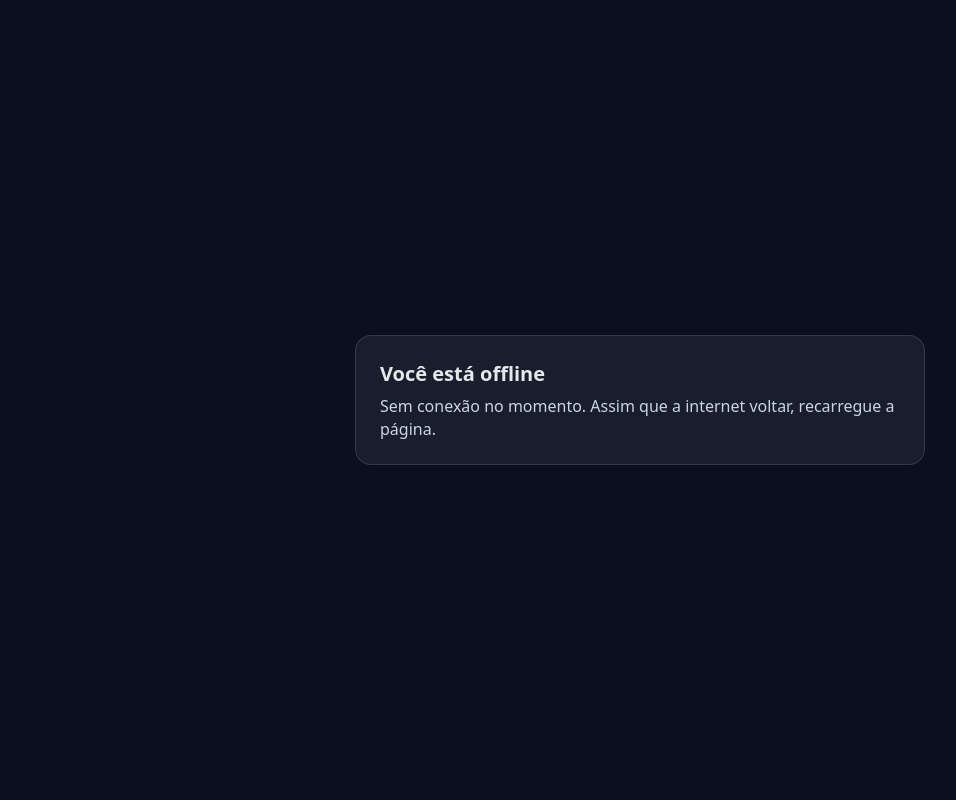
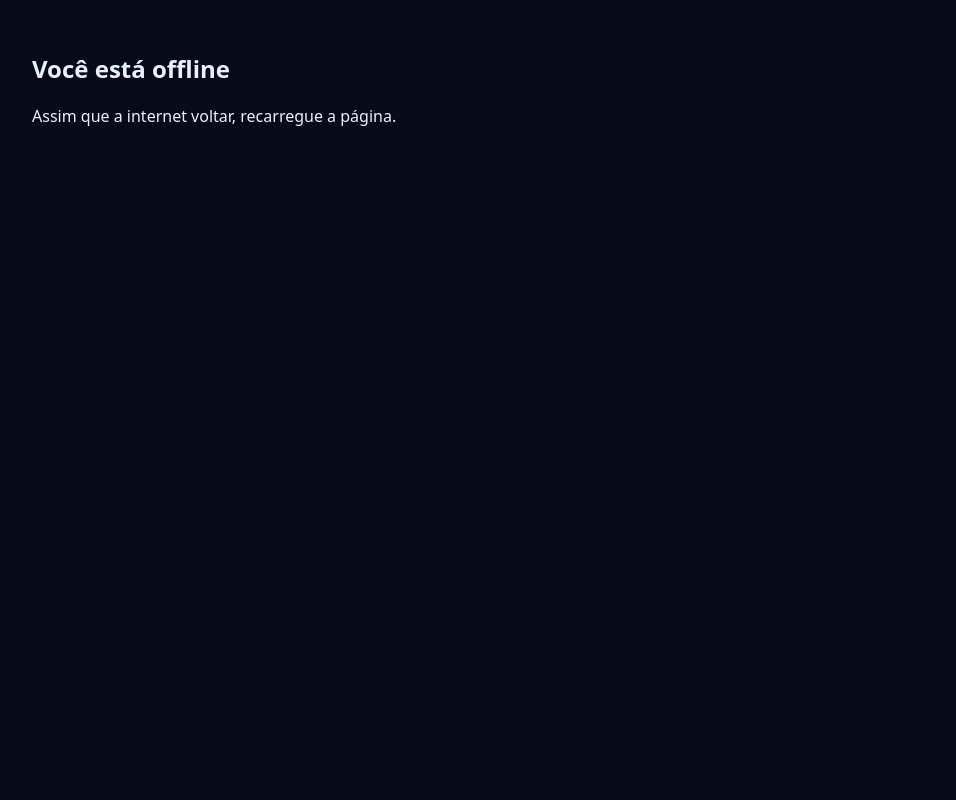
Before and after one commit to davidfinance2026/finance-ai, a Flask app: page /offline.html in a window 1280 px wide. Shown: the whole page, without its empty margins (0-956 px from the left). Run offline with Flask 3, Linux system fonts and the light colour scheme.

Commit message:
Update offline.html

```diff
--- a/templates/offline.html
+++ b/templates/offline.html
@@ -1,20 +1 @@
-<!doctype html>
-<html lang="pt-BR">
-<head>
-  <meta charset="utf-8" />
-  <meta name="viewport" content="width=device-width,initial-scale=1" />
-  <title>Finance AI • Offline</title>
-  <style>
-    body{font-family:system-ui,Segoe UI,Roboto,Arial;margin:0;display:grid;place-items:center;min-height:100vh;background:#0b1020;color:#e5e7eb}
-    .card{max-width:520px;padding:24px;border-radius:16px;background:rgba(255,255,255,.06);border:1px solid rgba(255,255,255,.12)}
-    h1{margin:0 0 8px 0;font-size:20px}
-    p{margin:0;color:#cbd5e1;line-height:1.4}
-  </style>
-</head>
-<body>
-  <div class="card">
-    <h1>Você está offline</h1>
-    <p>Sem conexão no momento. Assim que a internet voltar, recarregue a página.</p>
-  </div>
-</body>
-</html>
+<!doctype html><html lang="pt-BR"><head><meta charset="utf-8"><meta name="viewport" content="width=device-width,initial-scale=1"><title>Offline</title></head><body style="font-family:system-ui;background:#070B18;color:#EAF0FF;padding:24px"><h2>Você está offline</h2><p>Assim que a internet voltar, recarregue a página.</p></body></html>
```
